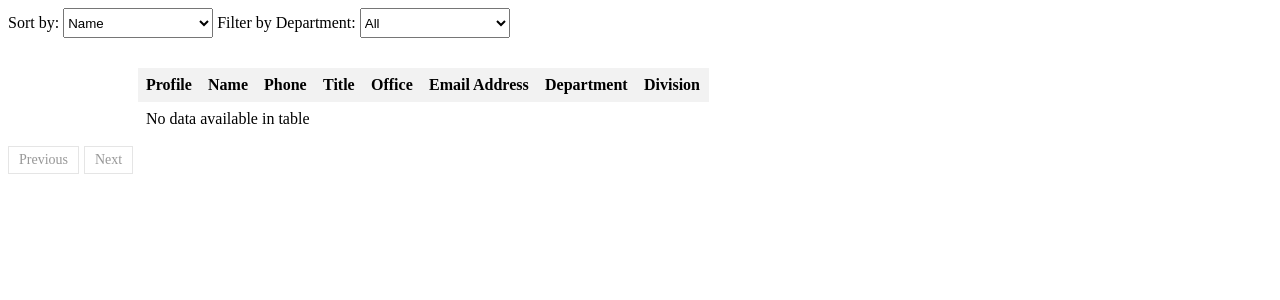
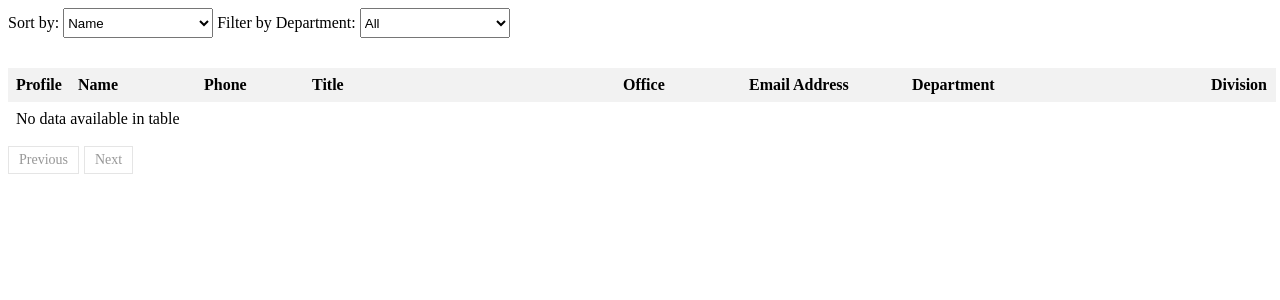
Before and after one commit to avgung12/AppWeb, a Flask app: page /search_results in a window 1280 px wide. Shown: the top 300 px of the page. Run offline with Flask 3, Linux system fonts and the light colour scheme; data that the repository does not hold is empty; some libraries are stand-ins or nearby versions.

Commit message:
Update search_results.html
-Change row colors odd and even to make styling consistent.

-Disabled wrapping, text no longer breaks to second line.

-Changed row width to appropriately fill text.

```diff
--- a/templates/search_results.html
+++ b/templates/search_results.html
@@ -14,12 +14,29 @@
             padding: 8px;
             border: 1px solid #ddd;
         }
+
         th {
             background-color: #f2f2f2;
             font-weight: bold;
         }
         tr:nth-child(even) {
             background-color: #f9f9f9;
+        }
+
+        tr:nth-child(odd) {
+          background-color: #ffffff;
+      }
+
+        .table-format {
+          background-color: #f9f9f9;
+        }
+
+        .table-format tr(odd){
+          background-color: #f9f9f9;
+        }
+
+        .table-format tr(even){
+          background-color: #f9f9f9;
         }
 
         table, th, td {
@@ -110,10 +127,11 @@
         }
 
       #results-table{
-        margin-left: 130px;
-        margin-right: -20px;
+        margin: 0 auto;
         margin-top: 30px;
         width: 100%;
+        table-layout: fixed;
+        white-space: nowrap;
       }
     </style>
 </head>
@@ -177,11 +195,19 @@
 <script>
  $(document).ready(function() {
   var table = $('#results-table').DataTable({
+      "resonsive": false,
       "paging": true,
       "ordering": true,
       "info": false,
       "pageLength": 15,
-      "lengthMenu": [ [10, 20, 50, -1], [10, 20, 50, "All"] ]
+      "lengthMenu": [ [10, 20, 50, -1], [10, 20, 50, "All"] ],
+      "columnDefs": [
+      { "width": 120, "targets": [4]},
+      { "width": 450, "targets": 5},
+      { "width": 150, "targets": [1, 6]},
+      { "width": 200, "targets": [3, 7]},
+      { "width": 400, "targets": 8 }
+      ]
     });
 
     $('#department-filter').on('change', function() {
```
